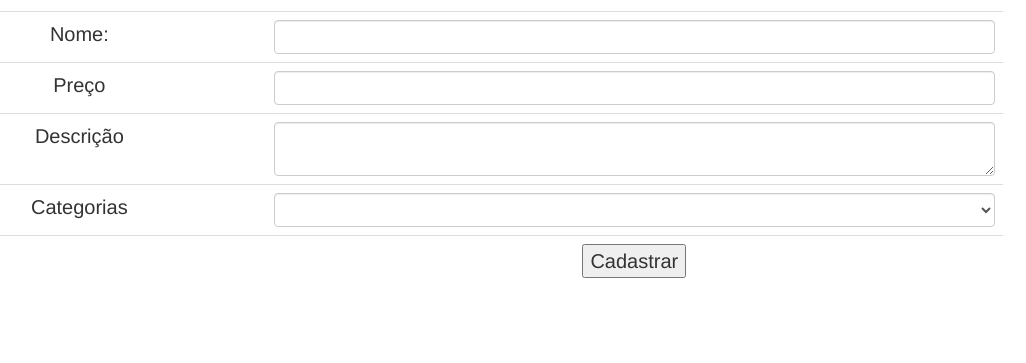
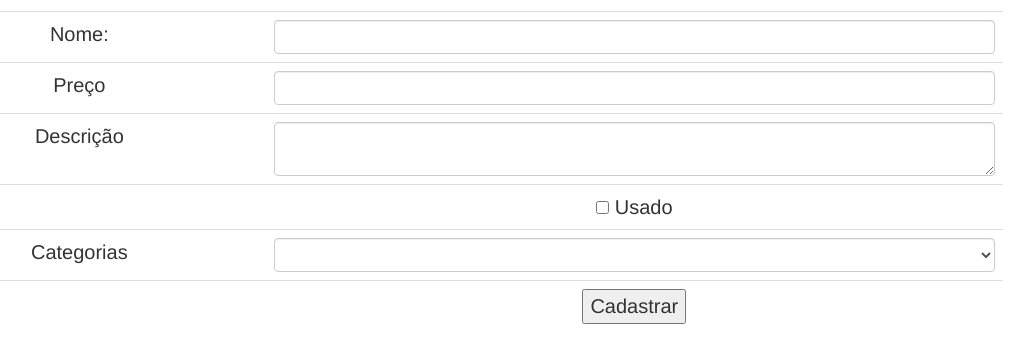
Before and after one commit to RobsonVinicius/php-mysql-cadastro-produtos, a PHP site: page /produto-formulario.php in a window 1280 px wide. Shown: the part 149-512 px from the top of the page, without its empty margins (192-1218 px from the left). Run offline with PHP 8.4, Linux system fonts and the light colour scheme; data that the repository does not hold is empty.

Commit message:
categoria usado

```diff
--- a/adiciona-produto.php
+++ b/adiciona-produto.php
@@ -7,8 +7,9 @@
   $preco = $_POST["preco"];
   $descricao = $_POST["descricao"];
   $categoria_id = $_POST["categoria_id"];
+  $usado = $_POST["usado"];
 
-  if(insereProduto($conexao, $nome, $preco, $descricao, $categoria_id)) {
+  if(insereProduto($conexao, $nome, $preco, $descricao, $categoria_id, $usado)) {
 ?>
 
   <p class="alert-success">Produto <?= $nome; ?>, <?= $preco; ?>, <?= $descricao ?> foi adicionado com sucesso!</p>
--- a/include/banco-produto.php
+++ b/include/banco-produto.php
@@ -1,6 +1,6 @@
 <?php
-  function insereProduto($conexao, $nome, $preco, $descricao, $categoria_id) {
-    $query = "insert into produtos (nome, preco, descricao, categoria_id) values ('{$nome}', {$preco},'{$descricao}', {$categoria_id})";
+  function insereProduto($conexao, $nome, $preco, $descricao, $categoria_id, $usado) {
+    $query = "insert into produtos (nome, preco, descricao, categoria_id, usado) values ('{$nome}', {$preco},'{$descricao}', {$categoria_id}, {$usado})";
     $resultadoDaInsercao = mysqli_query($conexao, $query);
     return $resultadoDaInsercao;
   }
--- a/produto-formulario.php
+++ b/produto-formulario.php
@@ -22,6 +22,12 @@
         <td><textarea class="form-control" name="descricao"></textarea></td>
       </tr>
       <tr>
+        <td></td>
+        <td>
+          <input type="checkbox" name="usado" value="true"> Usado
+        </td>
+      </tr>
+      <tr>
         <td>Categorias</td>
         <td>
           <select class="form-control" name="categoria_id">
```
